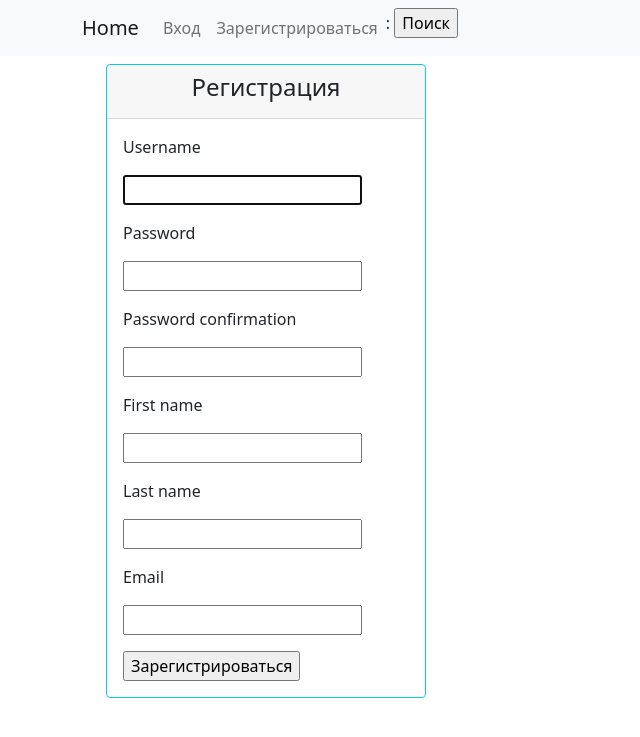
After one commit to AsimRaziyev/homework61, a Django app: a page that uses source/webapp/templates/base.html in a window 1280 px wide. The commit adds this page. Shown: the top 737 px of the page, without its empty margins (0-640 px from the left). Run offline with Django 3.2, Linux system fonts and the light colour scheme.

Commit message:
добавил регистрацию accounts\forms.py файл user_create.html

```diff
--- /dev/null
+++ b/source/accounts/forms.py
@@ -0,0 +1,15 @@
+from django import forms
+from django.contrib.auth.forms import UserCreationForm
+from django.core.exceptions import ValidationError
+
+
+class MyUserCreationForm(UserCreationForm):
+    email = forms.EmailField(required=True)
+
+    class Meta(UserCreationForm.Meta):
+        fields = ['username', 'password1', 'password2', 'first_name', 'last_name', 'email']
+
+    def clean(self):
+        if not self.cleaned_data.get("first_name") and not self.cleaned_data.get("last_name"):
+            raise ValidationError("Заполните одно из этих полей 'First name', 'Last name'")
+        return super().clean()
--- a/source/accounts/templates/login.html
+++ b/source/accounts/templates/login.html
@@ -5,7 +5,7 @@
 <div class="top_name card border-info mt-2 ms-4" style="max-width: 20rem;">
   <div class="card-header text-center"><h4>Вход</h4></div>
   <div class="card-body">
-    <form action="{% url 'accounts:login' %}" method="post" class="text-center">
+    <form method="post" class="text-center">
         {% csrf_token %}
         {% if has_error %}
             <p class="text-danger">Неверное имя пользователя или пароль.</p>
--- /dev/null
+++ b/source/accounts/templates/user_create.html
@@ -0,0 +1,13 @@
+{% extends "base.html" %}
+{% block title %}Регистрация{% endblock %}
+
+{% block content %}
+<div class="top_name card border-info mt-2 ms-4" style="max-width: 20rem;">
+    <div class="card-header text-center"><h4>Регистрация</h4></div>
+    <div class="card-body">
+        <form method="post">
+            {% include 'partial/form.html' with button_text="Зарегистрироваться" %}
+        </form>
+    </div>
+</div>
+{% endblock %}
--- a/source/accounts/urls.py
+++ b/source/accounts/urls.py
@@ -1,6 +1,7 @@
 from django.contrib.auth.views import LoginView, LogoutView
 from django.urls import path
 
+from accounts.views import RegisterView
 
 app_name = "accounts"
 
@@ -8,5 +9,6 @@ app_name = "accounts"
 urlpatterns = [
     path("login/", LoginView.as_view(template_name="login.html"), name="login"),
     path("logout/", LogoutView.as_view(), name="logout"),
+    path("create/", RegisterView.as_view(), name='create')
 
 ]
--- a/source/accounts/views.py
+++ b/source/accounts/views.py
@@ -1,8 +1,32 @@
 from django.contrib.auth import authenticate, login, logout
+from django.contrib.auth.models import User
 from django.shortcuts import render, redirect
 
 
 # Create your views here.
+from django.urls import reverse
+from django.views.generic import CreateView
+from accounts.forms import MyUserCreationForm
+
+
+class RegisterView(CreateView):
+    model = User
+    template_name = 'user_create.html'
+    form_class = MyUserCreationForm
+
+    def form_valid(self, form):
+        user = form.save()
+        login(self.request, user)
+        return redirect(self.get_success_url())
+
+    def get_success_url(self):
+        next_url = self.request.GET.get('next')
+        if not next_url:
+            next_url = self.request.POST.get('next')
+        if not next_url:
+            next_url = reverse('webapp:index')
+        return next_url
+
 
 def login_view(request):
     context = {}
--- a/source/webapp/templates/base.html
+++ b/source/webapp/templates/base.html
@@ -30,7 +30,10 @@
                 </li>
                 {% else %}
                  <li class="nav-item">
-                    <a class="nav-link" href="{% url 'accounts:login' %}">Вход</a>
+                    <a class="nav-link" href="{% url 'accounts:login' %}?next={{ request.get_full_path }}">Вход</a>
+                </li>
+                <li class="nav-item">
+                    <a class="nav-link" href="{% url 'accounts:create' %}?next={{ request.get_full_path }}">Зарегистрироваться</a>
                 </li>
                 {% endif %}
 
```
